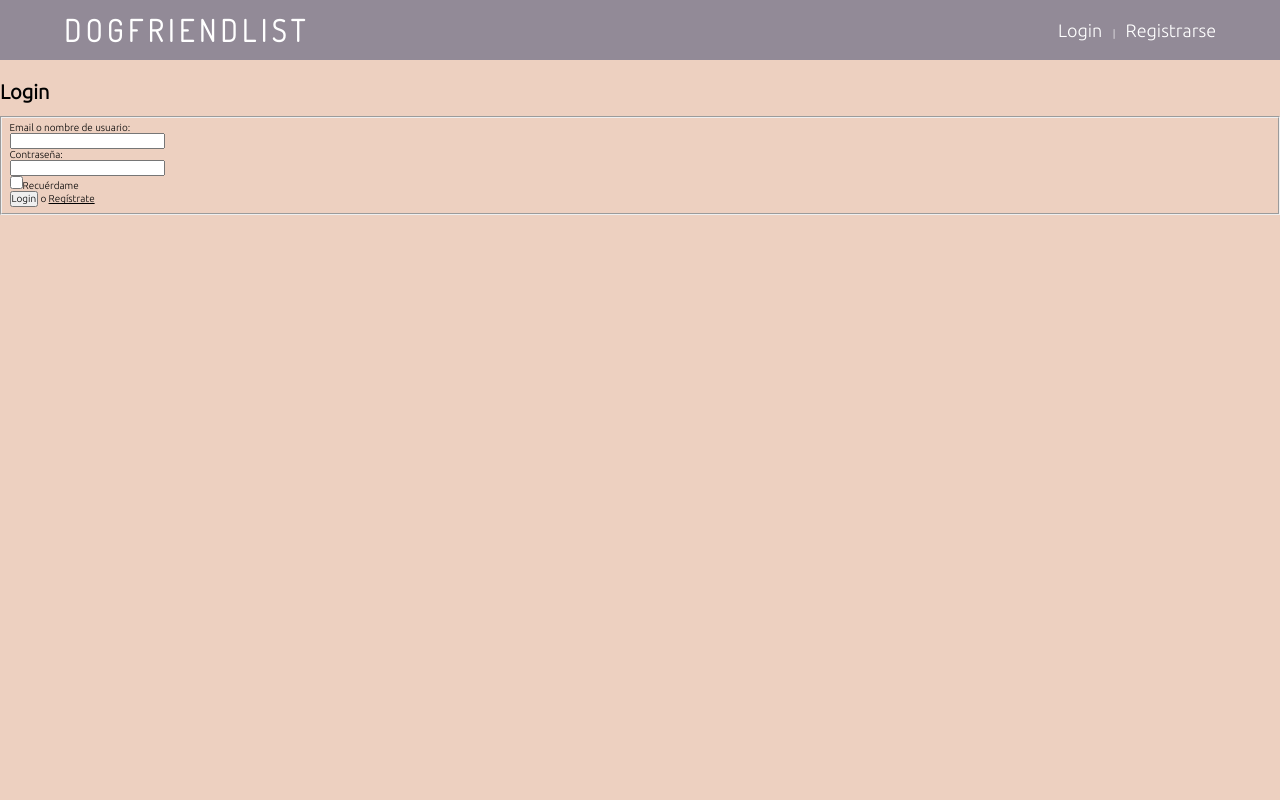
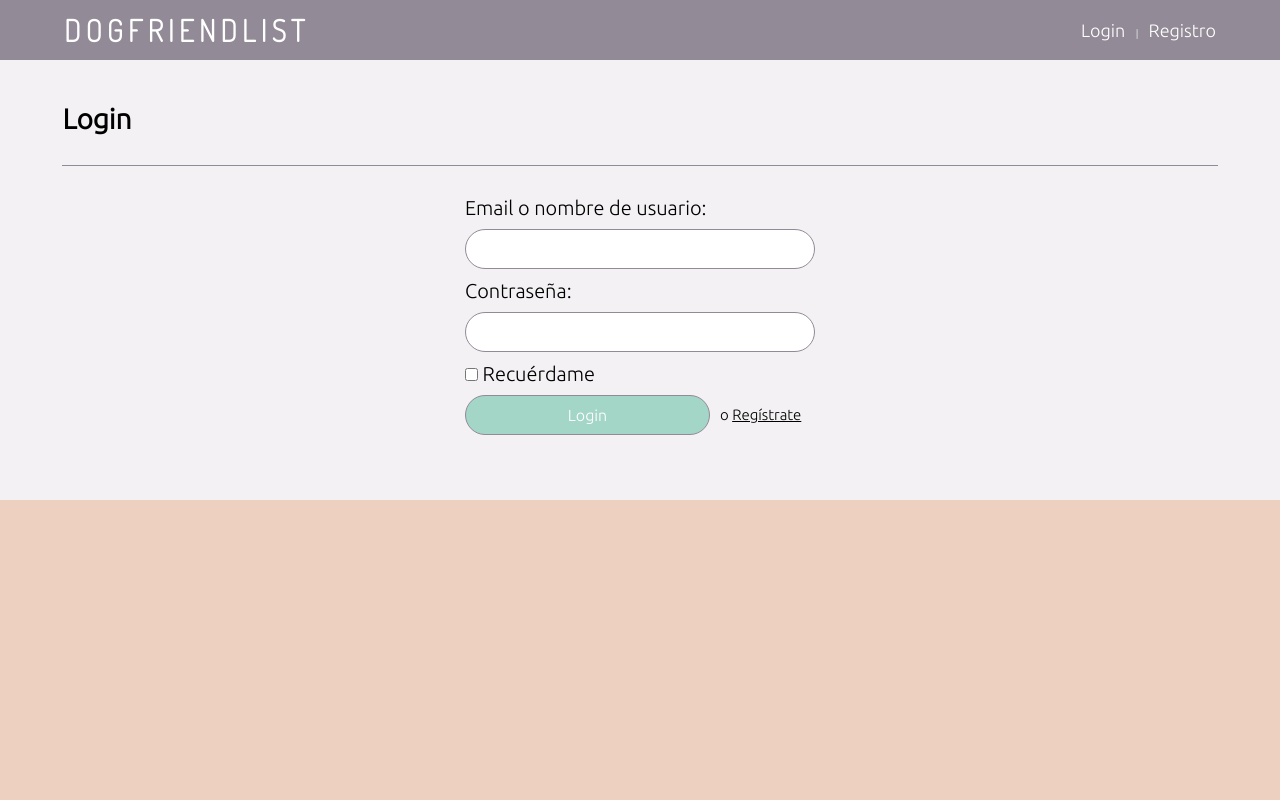
Before and after one commit to Sergio-Fernandez-Dev/dogfriendlist, a PHP site: page /auth/login in a window 1280 px wide. Run offline with PHP 8.4, Linux system fonts and the light colour scheme; some libraries are stand-ins or nearby versions.

Commit message:
Adding Styles

```diff
--- a/app/views/auth/components/login-form.php
+++ b/app/views/auth/components/login-form.php
@@ -1,19 +1,27 @@
-
-<form action="login" method="post">
+<div class="box">
 <?php
-
+if (isset($login_title)) {
+    echo $login_title;
+    echo '<span class="box__separation-line"></span>';
+}
+?>
+    <form class="form form--35rem" action="login" method="post">
+<?php
 if (isset($exception)) {
-    echo '<div class="form-exception">' . $exception . '</div><br>';
+    echo '<div class="form__exception">' . $exception . '</div><br>';
 }
-
 ?>
-    <fieldset>
-        <label>Email o nombre de usuario:</label><br>
-        <input type="text" class="auth-form" name="identification" required><br>
-        <label>Contraseña:</label><br>
-        <input type="password" class="auth-form" name="password" required><br>
-        <label><input type="checkbox" name="remember_me" value="true">Recuérdame</label><br>
-        <input type="submit" name="submit" value="Login"> o <a href="../auth/register"> Regístrate</a>
-    </fieldset>
-
-</form>
+        <label class="form__label">Email o nombre de usuario:</label><br>
+        <input class="form__field" type="text" name="identification" required><br>
+        <label class="form__label">Contraseña:</label><br>
+        <input class="form__field" type="password" name="password" required><br>
+        <label class="form__label">
+            <input class="form__checkbox" type="checkbox" name="remember_me" value="true">
+            Recuérdame
+        </label><br>
+        <div class="form__button-box">
+            <input class="button button--medium" type="submit" name="submit" value="Login">
+            <p class="form__p"> o <a href="../auth/register"> Regístrate</a></p>
+        </div>
+    </form>
+</div>
--- a/app/views/auth/login.php
+++ b/app/views/auth/login.php
@@ -4,9 +4,9 @@
 if (isset($verification)) {
     render($verification, base_page: false);
 } else {
-    echo '<h1>Login</h1>';
+    $login_title = '<h2 class="h2 h2--form">Login</h2>';
 }
 
 ?>
 <!-- A continuación renderizaremos el formulario de login -->
-<?php render('auth/components/login-form.php', base_page: false, exception:  $exception) ?>
+<?php render('auth/components/login-form.php', base_page: false, exception:  $exception, login_title: $login_title) ?>
--- a/app/views/base-template.php
+++ b/app/views/base-template.php
@@ -17,7 +17,7 @@
 
     <?php include_once $main_content;?>
 
-    <footer></footer>
+    <footer class="footer"></footer>
 
 
     <link rel="preconnect" href="https://fonts.googleapis.com">
@@ -28,7 +28,7 @@
     <script src="https://ajax.googleapis.com/ajax/libs/jquery/3.6.0/jquery.min.js"></script>
     <script type="text/javascript" src="../statics/js/geolocation/map.js"></script>
     <script
-      src="https://maps.googleapis.com/maps/api/js?key=AIzaSyC6FpvUP_f9paqKk-fii3jo95EOtyKFcSo&callback=initMap"
+      src="https://maps.googleapis.com/maps/api/js?key=AIzaSyB7qMBSnVThx9ylk-lVMZjn7xnnG6exRak&callback=initMap"
       async
     ></script>
 </body>
--- a/app/views/components/unlogged-navbar.php
+++ b/app/views/components/unlogged-navbar.php
@@ -1,10 +1,12 @@
 <header class="header">
     <div class="header__content">
-        <h1 class="header__logo">DOGFRIENDLIST</h1>
+        <h1 class="header__logo">
+            <a class="nav__link" href="..">DOGFRIENDLIST</a>
+        </h1>
         <nav class="corner-block">
             <a class="corner-block__link" href="../auth/login">Login</a>
             <p class = corner-block__separator>|</p>
-            <a class="corner-block__link" href="../auth/register">Registrarse</a>
+            <a class="corner-block__link" href="../auth/register">Registro</a>
         </nav>
     </div>
 </header>
--- a/public/statics/css/styles.css
+++ b/public/statics/css/styles.css
@@ -3,8 +3,26 @@ html {
 }
 
 .body {
+    display: flex;
+    flex-wrap: wrap;
+    min-height: 10rem;
+    background-color: #f3f1f3;
+    font-family: 'Ubuntu', sans-serif;
+    margin: 0;
+}
+
+.footer {
+    width: 100%;
+    height: 30rem;
     background-color: #EDD0C0;
-    font-family: 'Ubuntu', sans-serif;
+    margin: 6rem 0 0 0;
+    align-self: flex-end;
+}
+
+.h2 {
+    width: 95%;
+    align-self: center;
+    font-size: 2.8em;
 }
 
 /* ===================  Header =================== */
@@ -14,7 +32,7 @@ html {
     width: 100%;
     height: 6rem;
     display: block;
-    margin-bottom: 2rem;
+    margin-bottom: 4rem;
 }
 
 .header__content {
@@ -68,12 +86,14 @@ html {
     align-self:flex-end;
     padding-left: 1rem;
     padding-top: 1.8rem;
+    color: #FFFFFF;
 }
 
 .profile-menu__submenu {
     background-color: #928A97;
     font-size: 1.5rem;
     padding: 1rem;
+    display: none;
 }
 
 
@@ -110,45 +130,107 @@ html {
 
 /* =================== Caja Mapa principal =================== */
 
-.index-box {
+.box {
     display: flex;
     flex-direction: column;
-    width: 90%;
+    width: 95%;
     height: auto;
-    background-color: #FFFFFF;
-    padding: 4rem 2rem 4rem 2rem;
     margin: 0 auto;
-    border-radius: 1rem;
 }
 
-.index-box__title {
-    width:95%;
+.box__separation-line {
+    width: inherit;
+    border-bottom:  0.1rem solid #928A97;
     align-self: center;
-    text-align: left;
-    padding-bottom: 0.3m;
-    font-size: 2.8em;
+    margin: 3rem 0;
 }
 
-.finder {
+
+/* Formularios */
+
+.form {
     width:95%;
-    padding-bottom: 3em;
+    align-content: center;
     align-self: center;
 }
 
-.finder__field {
-    font-size: 2em;
+.form--35rem {
+    width: 35rem;
 }
 
-.finder__button {
-    font-size: 2em;
+.form__button-box {
+    width: 100%;
+    display: flex;
+    flex-direction: row;
+    margin-top: 1rem;
+}
+
+.form__exception {
+    width: 100%;
+    padding: 2rem;
+    background-color: #ee737359;
+    border: 0.2rem solid #b60000;
+    color: #b60000;
+    font-size: 1.5rem;
+}
+
+.form__field {
+    width: 100%;
+    height: 4rem;
+    font-size: 2rem;
+    border: 0.1rem solid #928A97;
+    border-radius: 2rem;
+    background-color: #FFFFFF;
+    margin: 1rem 0;
+}
+
+.form__field--finder {
+    width: 50%;
+    padding-left: 2rem;
+    margin-right: 1rem;
+}
+
+.form__label {
+    font-size: 2rem;
+}
+
+.form__p {
+    font-size: 1.5rem;
+    margin-left: 1rem;
+    align-self: center;
+}
+
+.form__select {
+    width: auto;
+    height: 4rem;
+    font-size: 2rem;
+    border: 0.1rem solid #928A97;
+    border-radius: 2rem;
+    padding-left: 2rem;
+    margin-right: 1rem;
+    background-color: #FFFFFF;
+}
+
+
+.button {
+    min-width: 12rem;
+    height: 4rem;
+    font-size: 1.6rem;
+    padding-left: 1rem;
+    padding-right: 1rem;
+    border: 0.1rem solid #928A97;
+    border-radius: 2rem;
+    background-color: #A4D6C8;
+    color:#FFFFFF;
+}
+
+.button--medium {
+    width: 70%;
 }
 
 .map {
-    height: 60em;
+    height: 60rem;
     width: 95%;
     align-self: center;
-    border-radius: 1em;
-    border: 0.3em solid rgb(0, 0, 0);
+    border:  0.1rem solid #928A97;
   }
-
-/* Submenú de navegación */
--- a/public/statics/js/geolocation/map.js
+++ b/public/statics/js/geolocation/map.js
@@ -3,13 +3,14 @@ let map, userMarker;
 
 function initMap() {
   //Creamos el marcador que nos mostrará la localización del usuario.
-  userMarker = new google.maps.Marker();
-  userMarker.setIcon('../statics/img/marker.png');
+  const userMarker = new google.maps.Marker();
+  userMarker.setIcon('../statics/img/marker2.png');
 
   // Creamos un mapa con las coordenadas por defecto.
-  map = new google.maps.Map(document.getElementById("map"), {
+  const map = new google.maps.Map(document.getElementById("map"), {
     center: { lat: 40.416, lng: -3.703 },
     zoom: 14,
+    mapId: "1b3b30d8e6caa90",
   });
 
   $(document).ready(() => {
@@ -23,6 +24,8 @@ function initMap() {
             lat: position.coords.latitude,
             lng: position.coords.longitude,
           };
+          //Obtenemos la dirección correspondiente a las coordenadas recibidas.
+          getAddressFromCoordinates(pos);
 
           // Colocamos nuestro marcador de usuario en la posición obtenida del navegador.
 
@@ -49,8 +52,26 @@ function handleLocationError(browserHasGeolocation, userMarker, pos) {
   userMarker.setPosition(pos);
   userMarker.setLabel(
     browserHasGeolocation
-    ? "Adverten: Activa la geolocalización para una mejor experiencia."
+    ? "Advertencia: Activa la geolocalización para una mejor experiencia."
     : "Error: El navegador no permite la geolocalización."
   );
   userMarker.setMap(map);
 }
+
+//Obtenemos la dirección corespondiente a las coordenadas recibidas y la insertamos
+//en el placeholder de nuestro buscador.
+function getAddressFromCoordinates(position){
+
+  const geocoder = new google.maps.Geocoder();
+
+  geocoder.geocode({ location: position })
+    .then((response) => {
+      if (response.results[0]) {
+        const address = response.results[0].formatted_address;
+        const placeholder = document.querySelector('#index-finder');
+        placeholder.removeAttribute('placeholder');
+        placeholder.setAttribute('placeholder', address);
+      }
+    }
+  );
+}
```
Also changed, not shown: app/views/components/logged-navbar.php (+5 -5 lines), app/views/index.php (+17 -5 lines), public/statics/img/marker2.png (added).
